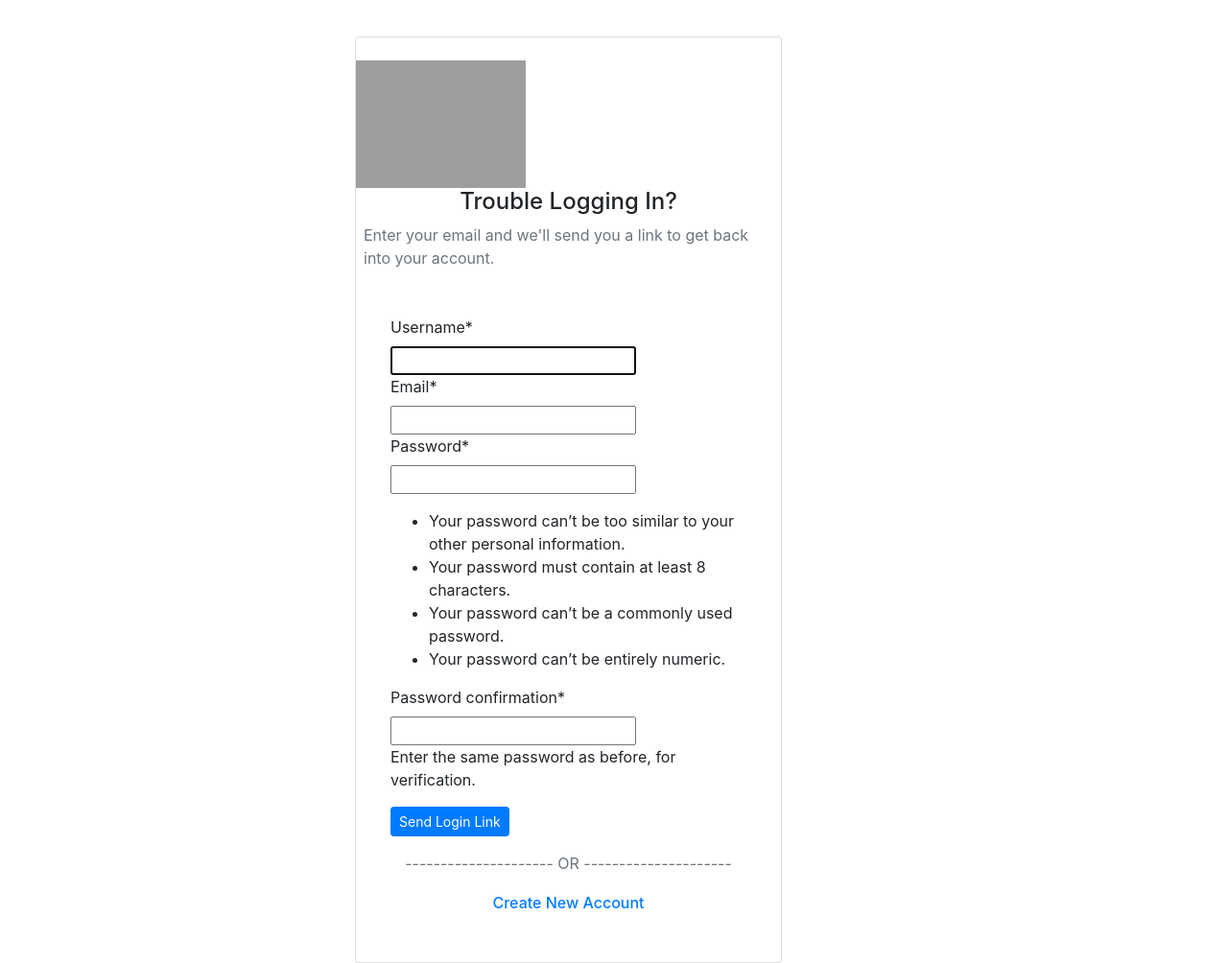
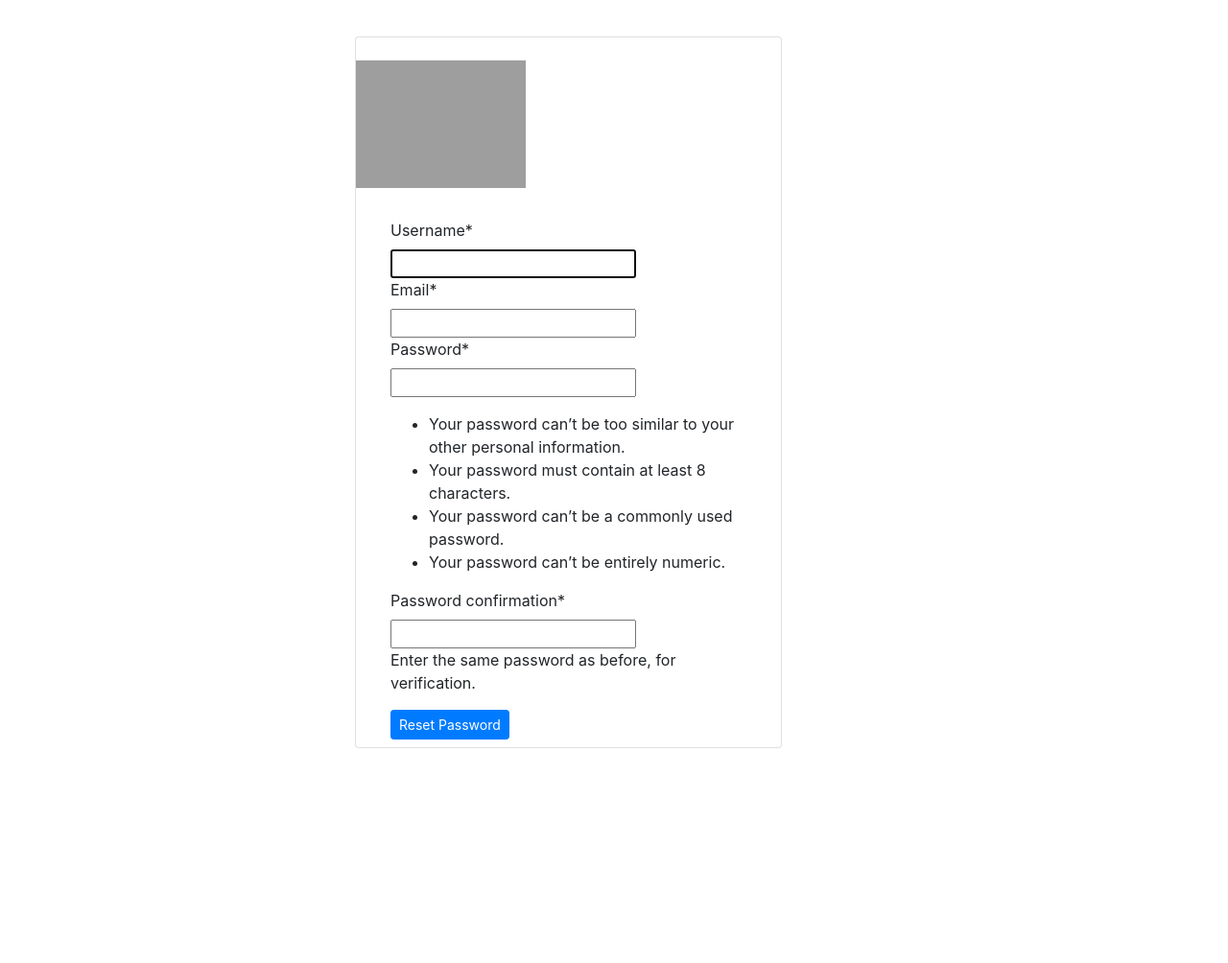
Before and after one commit to CynthiaOuma12673/myInstagramapp, a Django app: template igclone/templates/registration/password_reset_confirm.html in a window 1280 px wide. Shown: the part 328-1332 px from the top of the page at 96% size. After the commit the page ends 1108 px from the top, so only its background shows below. Run offline with Django 3.2, Linux system fonts and the light colour scheme; the template is opened without the code that fills it: values that come from a table or form of the project are taken from there, others are empty; parts of the project's set-up code (start-up, migrations or seed data) failed here and were passed over; some libraries are stand-ins or nearby versions; grey boxes are pictures that could not be loaded.

Commit message:
it will change the content of confirm password html

```diff
--- a/igclone/templates/registration/password_reset_confirm.html
+++ b/igclone/templates/registration/password_reset_confirm.html
@@ -11,23 +11,14 @@
             <div class="card pb-1">
                 <div class="card-title mt-4">
                     <img src="{% static 'photos/logo1.png' %}" alt="" width="40%" class="logo">
-                    <h4 class="text-center">Trouble Logging In?</h4>
-                    <p class="text-muted pl-2 pr-2">Enter your email and we'll send you a link to get back into your account.</p>
                 </div>
                 <div class="card-body pb-1 mr-3 ml-3">
                     <form action="" method="post" novalidate>
                         {% csrf_token%}
                         {{ form|crispy}}
-                        <button type="submit" class="btn btn-primary btn-sm login"> Send Login Link</button>
+                        <button type="submit" class="btn btn-primary btn-sm login">Reset Password</button>
                     </form>
-                    <p class="text-muted mt-3 text-center">---------------------  OR   ---------------------</p>
-
                 </div>
-                <h6 class="text-center mb-5"> <a href="{%url 'register'%}">Create New Account</a></h6>
-                <!-- <small class="text-center"><i class="fab fa-facebook-f text-primary mr-2"></i><a  href="{% url 'social:begin' 'facebook' %}" class="text-center text-muted font-weight-bold text-primary face">Log in with Facebook</a></small>  -->
-                <!-- <small class="text-center mb-2 mt-1 ml-2 mr-2"> <a href="{% url "social:begin" "facebook" %}"> Sign in with Facebook</a></small> -->
-                <!-- <small class="text-center mb-2 mt-2 ml-2"><a href="" class="text-center pb-3">Forgot password? </a></small><br> -->
-
             </div>
         </div>
         <div class="col-md-4"></div>
```
